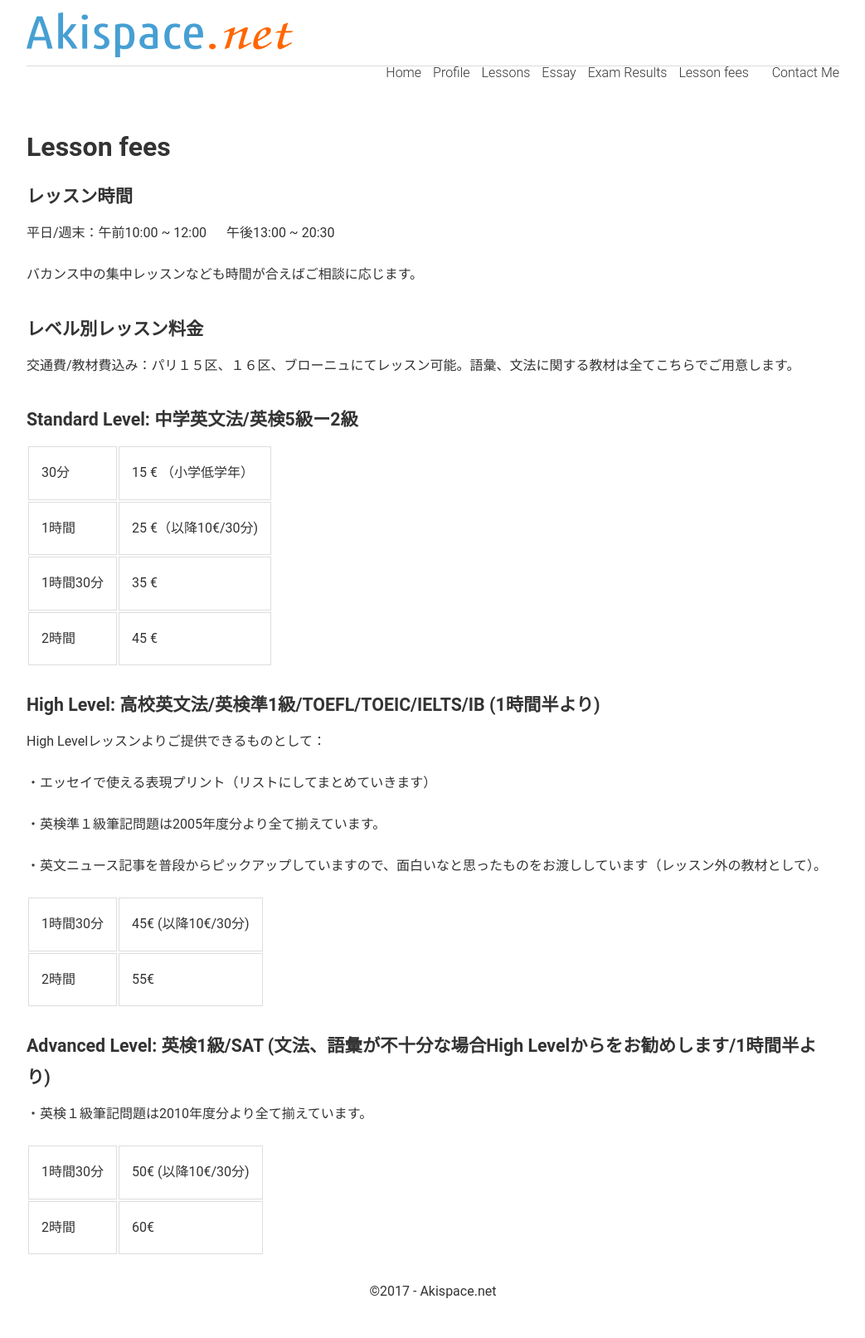
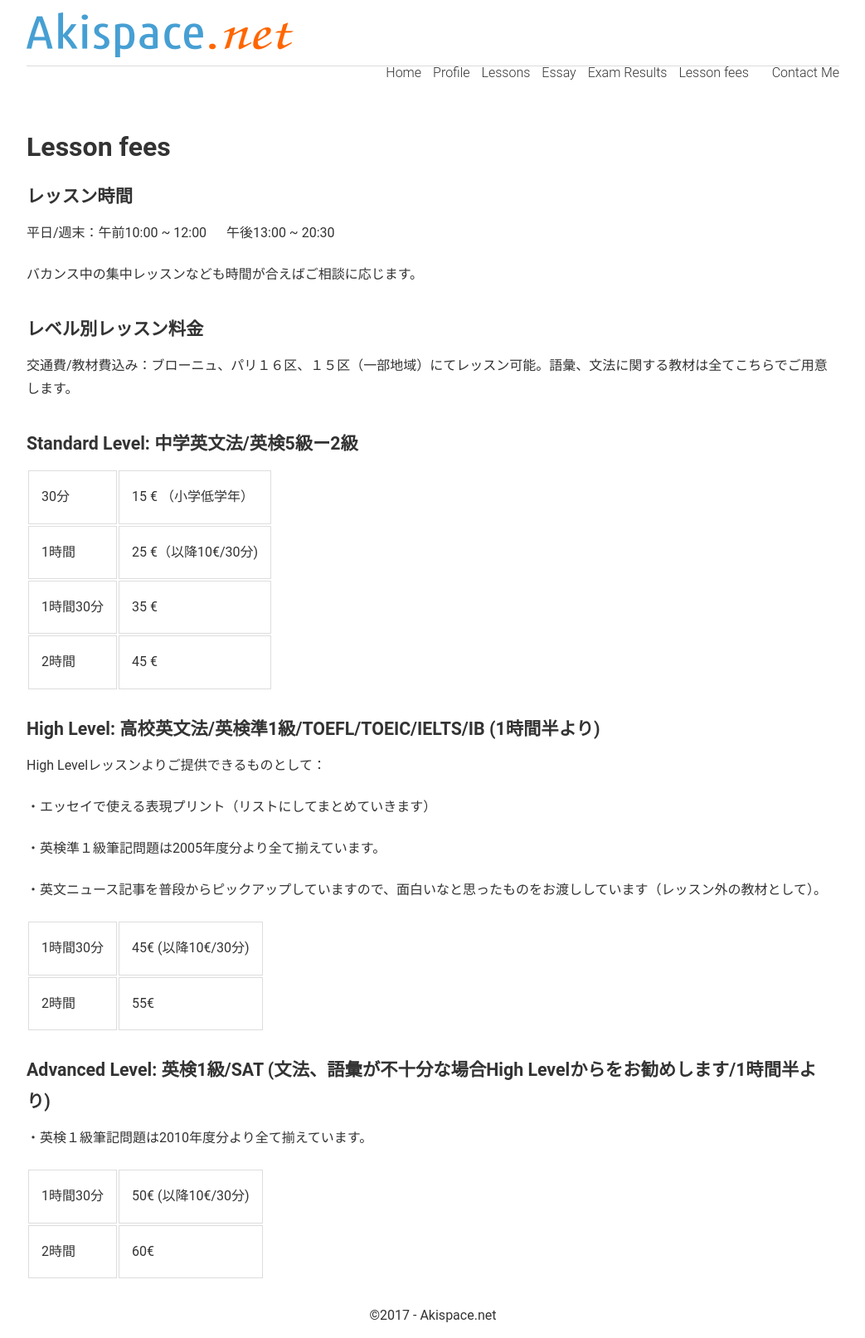
Before and after one commit to phocean/akispace, a Jekyll site: the page built from 50_hour_fees.md, in a window 1280 px wide. Shown: the whole page at 83% size, without its empty margins (118-1161 px from the left). Built offline with Jekyll 4.4.1, drawn with Linux system fonts in a browser that asks for light colours; before the commit the page ends 1584 px from its top, so only the background shows below that.

Commit message:
one phrase modified

```diff
--- a/50_hour_fees.md
+++ b/50_hour_fees.md
@@ -17,7 +17,7 @@ permalink: fees.html
 
 ### レベル別レッスン料金
 
-交通費/教材費込み：パリ１５区、１６区、ブローニュにてレッスン可能。語彙、文法に関する教材は全てこちらでご用意します。
+交通費/教材費込み：ブローニュ、パリ１６区、１５区（一部地域）にてレッスン可能。語彙、文法に関する教材は全てこちらでご用意します。
 
 ### Standard Level: 中学英文法/英検5級ー2級
 
```
